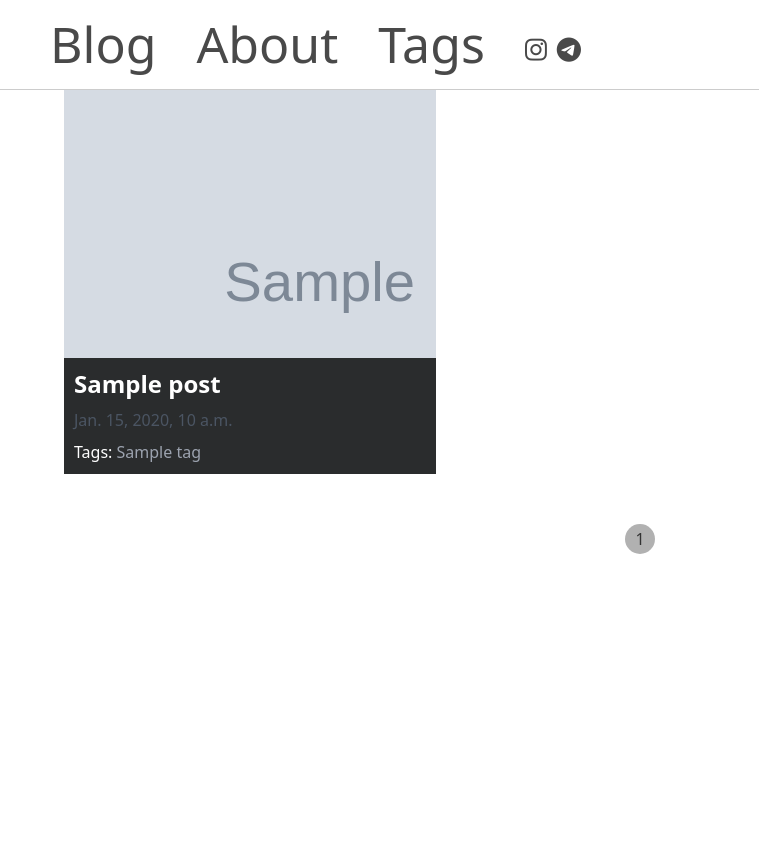
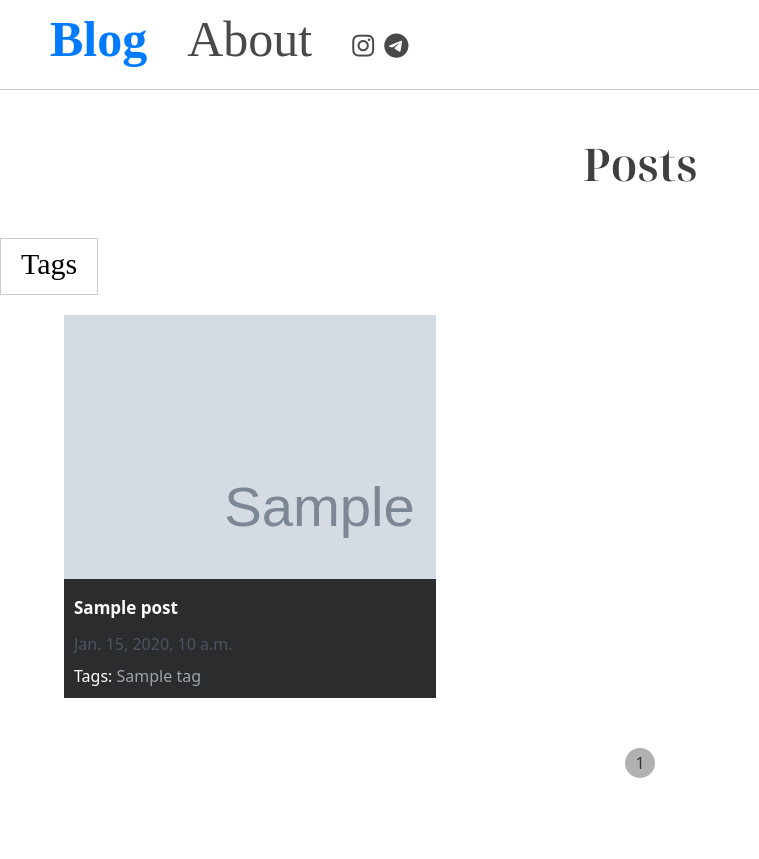
Before and after one commit to AstraDinati/myblog, a Django app: page / in a window 1280 px wide. Shown: the top 859 px of the page, without its empty margins (0-759 px from the left). Before the commit the page ends 554 px from the top, so only its background shows below. Run offline with Django 4.2, Linux system fonts and the light colour scheme; tables that the repository leaves empty hold one stand-in row (values such as "Sample post"); grey boxes marked "Sample" are stand-in pictures.

Commit message:
moved tags from the nav-menu to the posts page, changed the post-description display logic, fixed minor bugs

```diff
--- a/blog/static/css/styles.css
+++ b/blog/static/css/styles.css
@@ -869,7 +869,7 @@ body {
 }
 
 
-/* тэг-контейнер */
+/* тeг-контейнер */
 
 .tag-container {
   display: none;
@@ -881,9 +881,11 @@ body {
   z-index: 1;
   overflow: hidden;
   transition: height 0.3s ease;
+  top: 60px;
+  border-bottom: 1px solid #ccc;
 }
 
-.tag-container.show-mobile {
+.tag-container.show {
   display: block;
   top: 60px;
   height: 15%;
@@ -916,8 +918,6 @@ body {
 .tag-reset {
   color: black;
   font-weight: bold;
-  top: 0;
-  right: 0;
 }
 
 .tag-reset:hover {
@@ -936,6 +936,20 @@ body {
 
 .tag-link:hover {
   color: #007bff;
+}
+
+.teg-menu {
+  display: block;
+}
+
+.tag-list {
+  font-size: 30px;
+  font-family: 'Noto Serif Malayalam', serif;
+  display: inline-block;
+  padding: 5px 20px 5px 20px;
+  border: 1px solid #ccc;
+  /* margin-left: 40px; */
+  margin-bottom: 20px;
 }
 
 
@@ -964,6 +978,7 @@ body {
   background-color: rgb(255, 255, 255);
   padding: 10px;
   position: fixed;
+  font-family: 'Noto Serif Malayalam', serif;
   top: 0;
   right: 0;
   width: 100%;
@@ -980,8 +995,6 @@ body {
   font-size: 50px;
   margin-left: 40px;
   transition: color 0.3s ease-in-out;
-  /* opacity: 0;
-  animation: fadeIn 1s forwards; */
 }
 
 .nav-link:hover {
@@ -989,6 +1002,10 @@ body {
   animation: pulse 0.5s infinite;
 }
 
+.nav-link.active {
+  color: #007bff;
+  font-weight: bold;
+}
 
 
 /* POSTS */
@@ -1006,6 +1023,12 @@ body {
   transition: all 0.3s ease-in-out;
 }
 
+.post-a {
+  display: flex;
+  width: 100%;
+  padding-bottom: calc(55%);
+}
+
 .post-description {
   max-height: 0;
   transition: max-height 0.3s ease-in, opacity 0.2s ease-in, transform 0.3s ease-in;
@@ -1014,7 +1037,7 @@ body {
   will-change: opacity, transform, max-height;
 }
 
-.post:hover .post-description {
+.post-content:hover .post-description {
   max-height: 70px;
   opacity: 1;
   transform: translateY(0);
@@ -1031,8 +1054,6 @@ body {
   transition: opacity 0.3s ease, bottom 0.3s ease;
 }
 
-
-
 .post-title a {
   color: white;
   transition: color 0.3s ease-in-out;
@@ -1042,6 +1063,14 @@ body {
   color: #007bff;
 }
 
+.post-h {
+  font-size: 45px;
+  font-family: 'Noto Serif Display', serif;
+  color: #3f3f3f;
+  text-align: center;
+  margin-top: 40px;
+  margin-bottom: 40px;
+}
 
 /* blog-flex */
 
@@ -1066,6 +1095,8 @@ body {
 .blog-flex__aside a:hover {
   color: rgb(207, 86, 86);
 }
+
+
 
 
 
@@ -1137,6 +1168,7 @@ body {
     top: 60px;
     height: 300px;
     width: 100%;
+    border-bottom: 1px solid #ccc;
   }
 
   .nav-menu.show-mobile a {
@@ -1154,11 +1186,12 @@ body {
     overflow: hidden;
   }
 
-  .tag-container.show-mobile {
+  .tag-container.show {
     display: block;
     top: 60px;
     height: 15%;
     width: 100%;
+    border-bottom: 1px solid #ccc;
   }
 
   .pagination {
@@ -1221,15 +1254,17 @@ body {
     height: 100%;
     width: 240px;
     flex-direction: column;
+    border-left: 1px solid #ccc;
   }
 
-  .tag-container.show-mobile {
+  .tag-container.show {
     display: block;
     top: 80px;
     height: 100%;
     width: 240px;
     right: 0;
     flex-direction: column;
+    border-left: 1px solid #ccc;
   }
 
   .nav-menu.show-mobile a {
@@ -1292,12 +1327,13 @@ body {
     overflow: hidden;
   }
 
-  .tag-container.show-mobile {
+  .tag-container.show {
     display: block;
     top: 90px;
     width: 100%;
     height: 15%;
     flex-direction: column;
+    border-bottom: 1px solid #ccc;
   }
 
   .content-container {
@@ -1328,6 +1364,10 @@ body {
   .content-container {
     position: relative;
     top: 90px;
+  }
+
+  .post-title a {
+    font-size: 17px !important;
   }
 }
 
--- a/blog/static/js/script.js
+++ b/blog/static/js/script.js
@@ -1,4 +1,12 @@
 // script.js
+
+function toggleTagsCloud() {
+    var tagCont = document.querySelector('.tag-container');
+    tagCont.classList.toggle('show');
+
+    toggleMobileMenu();
+}
+
 
 function toggleMobileMenu() {
     var navMenu = document.querySelector('.nav-menu');
@@ -22,12 +30,22 @@ document.addEventListener('click', function (event) {
     }
 });
 
-function toggleTagsCloud() {
+
+// Добавляем слушатель событий для закрытия меню при клике вне его пределов
+document.addEventListener('click', function (event) {
     var tagCont = document.querySelector('.tag-container');
-    tagCont.classList.toggle('show-mobile');
+    var targetElement = event.target;
 
-    toggleMobileMenu();
-}
+    // Проверяем, является ли кликнутый элемент частью бургера или меню
+    var isClickInsideTagList = targetElement.closest('.tag-list');
+    var isClickInsideContainer = targetElement.closest('.tag-container');
+
+    if (!isClickInsideTagList && !isClickInsideContainer) {
+        // Закрываем меню, если клик был вне его пределов
+        tagCont.classList.remove('show');
+    }
+});
+
 
 // Добавьте следующий код для закрытия панели тегов при клике за её пределами
 document.addEventListener('click', function (event) {
--- a/blog/templates/blog/base.html
+++ b/blog/templates/blog/base.html
@@ -5,12 +5,20 @@
 <html lang="en">
 
 <head>
+    <script src="{% static 'js/script.js' %}"></script>
     <meta charset="UTF-8">
     <meta name="viewport" content="width=device-width, initial-scale=1.0">
     <title>Vadim's Thoughts</title>
     <link rel="stylesheet" href="{% static 'css/styles.css' %}">
-    <script src="{% static 'js/script.js' %}"></script>
+    <!-- burger icon -->
     <link rel="stylesheet" href="https://cdnjs.cloudflare.com/ajax/libs/font-awesome/6.0.0/css/all.min.css">
+    <!-- font-family -->
+    <link rel="preconnect" href="https://fonts.googleapis.com">
+    <link rel="preconnect" href="https://fonts.gstatic.com" crossorigin>
+    <link
+        href="https://fonts.googleapis.com/css2?family=Noto+Serif+Display:wght@600&family=Noto+Serif+Malayalam:wght@100&display=swap"
+        rel="stylesheet">
+    <!-- favicon -->
     <link rel="apple-touch-icon" sizes="180x180" href="{% static 'apple-touch-icon.png' %}">
     <link rel="icon" type="image/png" sizes="32x32" href="{% static 'favicon-32x32.png' %}">
     <link rel="icon" type="image/png" sizes="16x16" href="{% static 'favicon-16x16.png' %}">
@@ -25,9 +33,9 @@
             <i class="fas fa-bars" onclick="toggleMobileMenu()"></i>
         </div>
         <div class="nav-link-container">
-            <a href="{% url 'post_list' %}" class="nav-link">Blog</a>
-            <a href="{% url 'about' %}" class="nav-link">About</a>
-            <a href="#" class="nav-link" onclick="toggleTagsCloud()">Tags</a>
+            <a href="{% url 'post_list' %}"
+                class="nav-link{% if active_link == 'post_list' %} active{% endif %}">Blog</a>
+            <a href="{% url 'about' %}" class="nav-link{% if active_link == 'about' %} active{% endif %}">About</a>
             <!-- социальные сети -->
             <div class="social-links">
                 <a href="https://www.instagram.com/to.nut/" target="_blank"><i class="fab fa-instagram"></i></a>
@@ -36,30 +44,12 @@
             <div class="nav-menu">
                 <a href="{% url 'post_list' %}" class="nav-link">Blog</a>
                 <a href="{% url 'about' %}" class="nav-link">About</a>
-                <a href="#" class="nav-link" onclick="toggleTagsCloud()">Tags</a>
                 <!-- социальные сети -->
                 <div class="social-links">
                     <a href="https://www.instagram.com/to.nut/" target="_blank"><i class="fab fa-instagram"></i></a>
                     <a href="https://t.me/teomirata" target="_blank"><i class="fab fa-telegram"></i></a>
                 </div>
             </div>
-        </div>
-        <!-- облако тегов -->
-        <div class="tag-container">
-            <a href="{% url 'tag_filter' %}?{% if selected_tags %}selected_tags={{ selected_tags|join:',' }}{% endif %}"
-                class="tag-reset">
-                Reset filters
-            </a>
-            <ul class="tag-cloud">
-                {% for tag in tags %}
-                <li class="tag-cloud-item">
-                    <a href="{% url 'tag_filter' %}?tag={{ tag.name }}"
-                        class="tag-link  {% if tag.name in selected_tags %}selected-tag{% endif %}">
-                        {{ tag.name }}
-                    </a>
-                </li>
-                {% endfor %}
-            </ul>
         </div>
     </div>
     <div class="content-container">
--- a/blog/templates/blog/post_list.html
+++ b/blog/templates/blog/post_list.html
@@ -3,12 +3,34 @@
 {% extends 'blog/base.html' %}
 
 {% block content %}
+<!-- облако тегов -->
+<div class="tag-container{% if is_tag_container_show %} show{% endif %}">
+    <a href="{% url 'tag_filter' %}?{% if selected_tags %}selected_tags={{ selected_tags|join:',' }}{% endif %}"
+        class="tag-reset">
+        Reset filters
+    </a>
+    <ul class="tag-cloud">
+        {% for tag in tags %}
+        <li class="tag-cloud-item">
+            <a href="{% url 'tag_filter' %}?tag={{ tag.name }}"
+                class="tag-link  {% if tag.name in selected_tags %}selected-tag{% endif %}">
+                {{ tag.name }}
+            </a>
+        </li>
+        {% endfor %}
+    </ul>
+</div>
+<h1 class="post-h">Posts</h1>
+<div class="tag-menu">
+    <a href="#" class="tag-list" onclick="toggleTagsCloud()">Tags</a>
+</div>
 <div class="blog-flex">
     <!-- Список постов -->
     <div class="blog-flex__section">
         {% for post in posts %}
         {% if post.photo %}
         <div class="post" style="background-image: url('{{ post.photo.url }}'); background-size: cover;">
+            <a class="post-a" href="{% url 'post_detail' pk=post.pk %}"></a>
             <div class="post-content">
                 <div class="post-overlay">
                     <h2 class="post-title text-2xl font-bold mb-2"><a href="{% url 'post_detail' pk=post.pk %}">
@@ -24,6 +46,7 @@
                     </div>
                 </div>
             </div>
+            </a>
         </div>
         {% endif %}
         {% endfor %}
--- a/blog/views.py
+++ b/blog/views.py
@@ -5,6 +5,7 @@ from django.core.paginator import Paginator, EmptyPage, PageNotAnInteger
 
 
 def post_list(request):
+    active_link = "post_list"
     posts = Post.objects.all().order_by("-pub_date")
     tags = Tag.objects.all().order_by("name")
 
@@ -19,7 +20,11 @@ def post_list(request):
     except EmptyPage:
         posts = paginator.page(paginator.num_pages)
 
-    return render(request, "blog/post_list.html", {"posts": posts, "tags": tags})
+    return render(
+        request,
+        "blog/post_list.html",
+        {"posts": posts, "tags": tags, "active_link": active_link},
+    )
 
 
 def post_detail(request, pk):
@@ -28,7 +33,8 @@ def post_detail(request, pk):
 
 
 def about(request):
-    return render(request, "blog/about.html")
+    active_link = "about"
+    return render(request, "blog/about.html", {"active_link": active_link})
 
 
 def test(request):
@@ -39,6 +45,7 @@ def tag_filter(request):
     tag_name = request.GET.get("tag")
     action = request.GET.get("action")
     selected_tags = request.session.get("selected_tags", [])
+    is_tag_container_show = True
 
     if tag_name:
         if action == "add" and tag_name not in selected_tags:
@@ -62,8 +69,7 @@ def tag_filter(request):
         request.session["selected_tags"] = []
         return redirect(request.path)
 
-    # Добавляем пагинацию
-    paginator = Paginator(posts, 10)  # Показывать 10 постов на каждой странице
+    paginator = Paginator(posts, 10)
     page = request.GET.get("page")
 
     try:
@@ -77,8 +83,16 @@ def tag_filter(request):
 
     request.session["selected_tags"] = selected_tags
 
+    if selected_tags == []:
+        is_tag_container_show = False
+
     return render(
         request,
         "blog/post_list.html",
-        {"posts": posts, "tags": tags, "selected_tags": selected_tags},
+        {
+            "posts": posts,
+            "tags": tags,
+            "selected_tags": selected_tags,
+            "is_tag_container_show": is_tag_container_show,
+        },
     )
```
